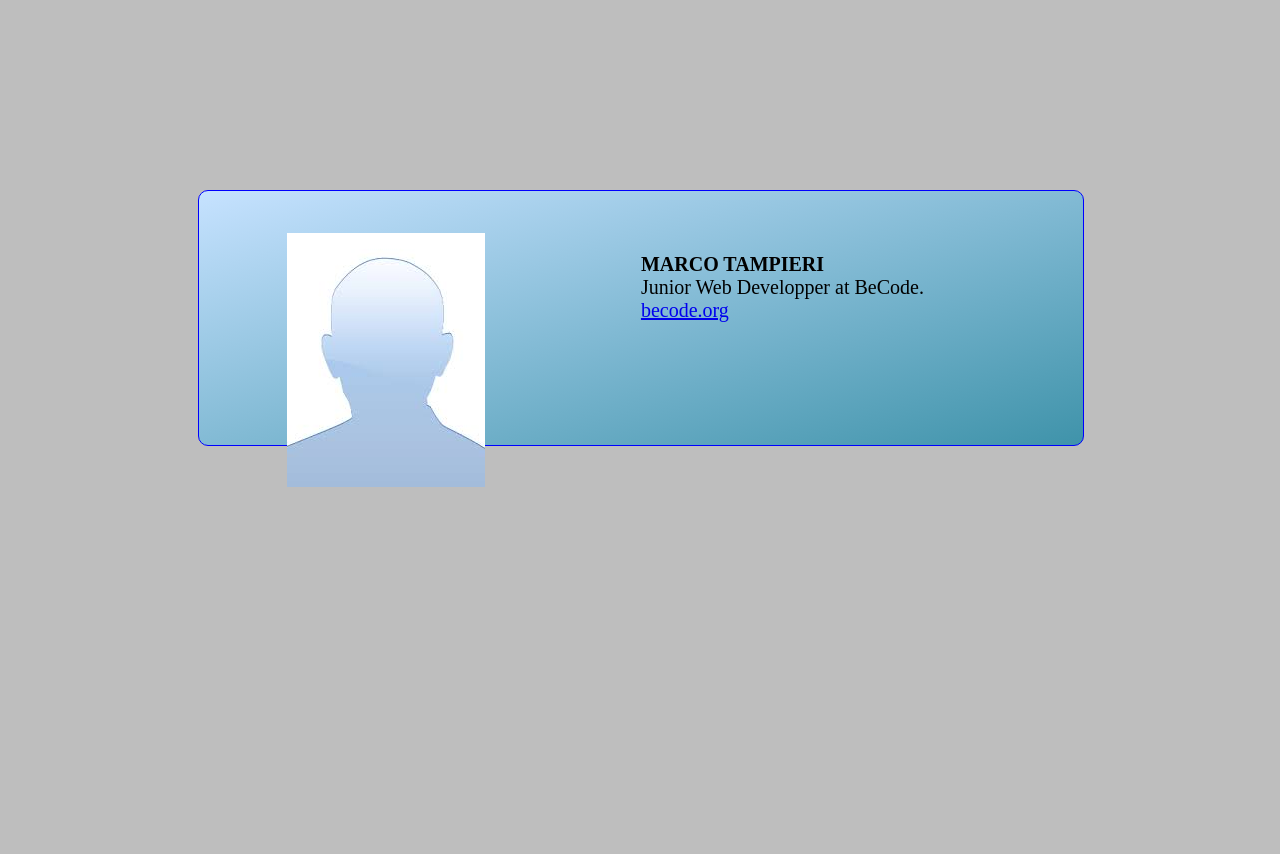
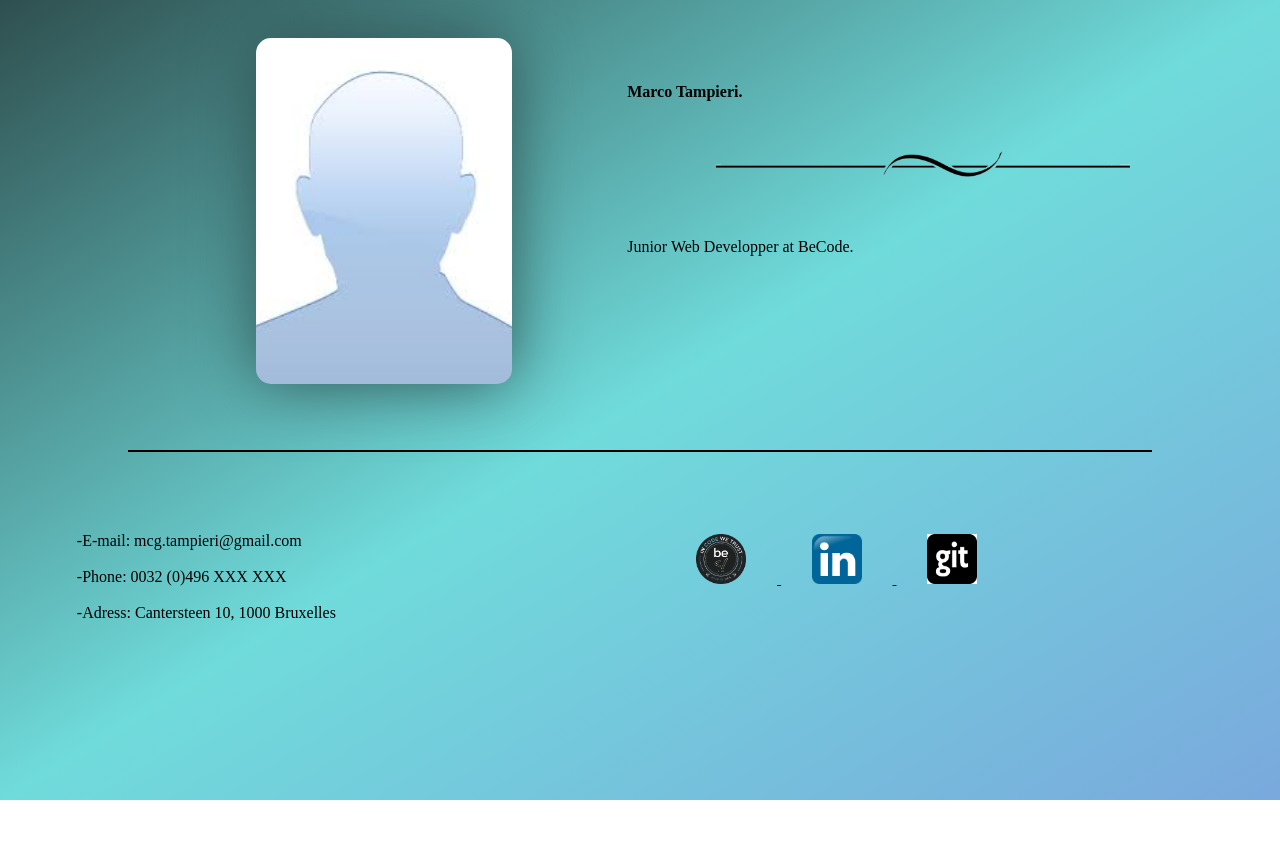
Before and after one commit to MarcoTampieri/VCard, a plain HTML site: page index.html in a window 1280 px wide. Before the commit the page ends 800 px from the top, so only its background shows below. Drawn offline with Linux system fonts and the light colour scheme.

Commit message:
add css and html files to VCard

```diff
--- a/css/style.css
+++ b/css/style.css
@@ -1,30 +1,91 @@
-body {
-    background-color: #BEBEBE;
+html, body, div {
+    margin: 0px;
+    padding: 0px;
+    height: 100%;
+
 }
 
-.card {
+.container {
+    height: 100%;
+    display: grid;
+    grid-template-columns: repeat(5, 1fr);
+    grid-template-rows: repeat(5, 1fr);
+    grid-row-gap: 0px;
+    background-image: linear-gradient( to bottom right, #2F4F4F, #70DBDB, #7AA9DD)
+
+}
+.photo {
+    grid-column: 2 / span 1;
+    grid-row: 1 / span 2;
+    background-image: url('foto.jpeg');
+    background-repeat: no-repeat;
+    background-position: center;
+    background-size: cover;
+    display: block;
+    background-color: red;
+    margin-top: 15%;
+    padding: 5%;
+    box-shadow: 0px 0px 68px -3px rgba(47,79,79,1);
+    border-radius: 15px;
+}
+
+.intro {
+    grid-column: 3 / span 3;
+    grid-row: 1 / span 2;
+    margin-left: 12%;
+    margin-right: 8%;
+    margin-top: 8%;
+    padding-left: 3%;
+}
+
+.separatore1 {
+    height: 30%;
     width: 70%;
     margin-left: 15%;
-    margin-top: 15%;
-    display: grid;
-    grid-template-columns: repeat(10, 10%);
-    grid-template-rows: repeat(6, 16.6%);
-    border-radius: 10px;
-    border: solid blue 1px;
-    background-image: linear-gradient(to bottom right, #c6e2ff, #3f93aa)
+    margin-right: 15%;
 }
 
-.foto {
-    grid-column-start: 2;
-    grid-column-end: 4;
-    grid-row-start: 2;
-    grid-row-end: 5;
+.divisore {
+    grid-column: 1 / span 5;
+    grid-row: 4;
+    margin-left: 10%;
+    margin-right: 10%;
+    margin-top: -30px;
+    border-top: solid black 2px;
 }
 
-.nome {
-    grid-column-start: 6;
-    grid-column-end: 10;
-    grid-row-start: 2;
-    grid-row-end: 3;
-    font-size: 20px;
+.contatti {
+    grid-column: 1 / span 2;
+    grid-row: 4 /span 2;
+    margin-left: 15%;
+    margin-top: 7%;
 }
+
+
+.logo {
+    grid-column: 3 / span 3;
+    grid-row: 4 / span 2;
+    margin-left: 20%;
+    margin-top: 7%;
+}
+
+.becode {
+    height: 50px;
+    width: 50px;
+    padding-left: 5%;
+    padding-right: 5%;
+}
+
+.linkedin {
+    height: 50px;
+    width: 50px;
+    padding-left: 5%;
+    padding-right: 5%;
+}
+
+.github {
+    height: 50px;
+    width: 50px;
+    padding-left: 5%;
+    padding-right: 5%;
+}
--- a/index.html
+++ b/index.html
@@ -9,19 +9,32 @@
 </head>
 
 <body>
-    <div class="card">
-        <img src="css/foto.jpeg" class="foto">
-        <p class="nome"> <b>MARCO TAMPIERI</b><br/>  Junior Web Developper at BeCode.<br/>
-                         <a href="https://becode.org/">becode.org</a>
-        </p>
+    <div class="container">
 
+        <div class="photo"></div>
 
+        <div class="intro">
+            <h4><b>Marco Tampieri.</b></h4>
+            <img src="css/separatorline1.png" class="separatore1">
+            <p>Junior Web Developper at BeCode.</p>
+        </div>
 
+        <div class="divisore"></div>
+
+        <div class="contatti">
+            <p>-E-mail: mcg.tampieri@gmail.com<br /><br />
+                -Phone: 0032 (0)496 XXX XXX <br /><br />
+                -Adress: Cantersteen 10, 1000 Bruxelles
+            </p>
+        </div>
+
+        <div class="logo">
+            <a href="https://becode.org/index_fr.html"> <img src="css/logobecode.png" class="becode"> </a>
+            <a href="https://www.linkedin.com/in/marco-tampieri-333729170/"> <img src="css/logolinkedin.png" class="linkedin"> </a>
+            <a href="https://github.com/MarcoTampieri"> <img src="css/logogithub.jpg" class="github"> </a>
+        </div>
 
     </div>
-
-
-
 
 </body>
 
```
Also changed, not shown: css/logobecode.png (added), css/logogithub.jpg (added), css/logolinkedin.png (added), css/separatorline1.png (added), css/separatorline2.png (added).
